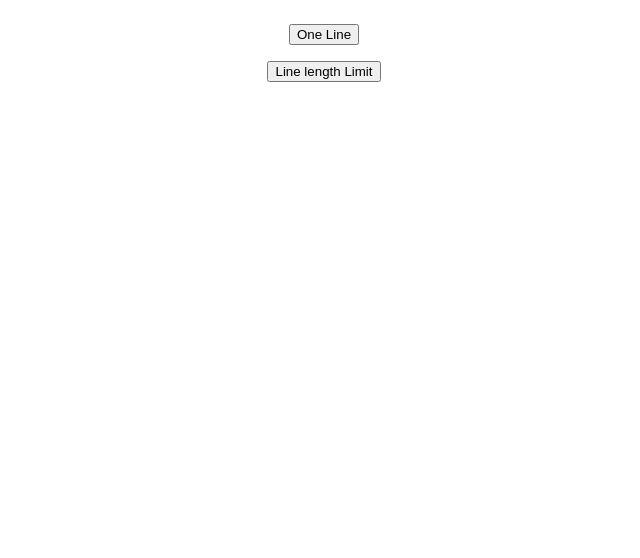
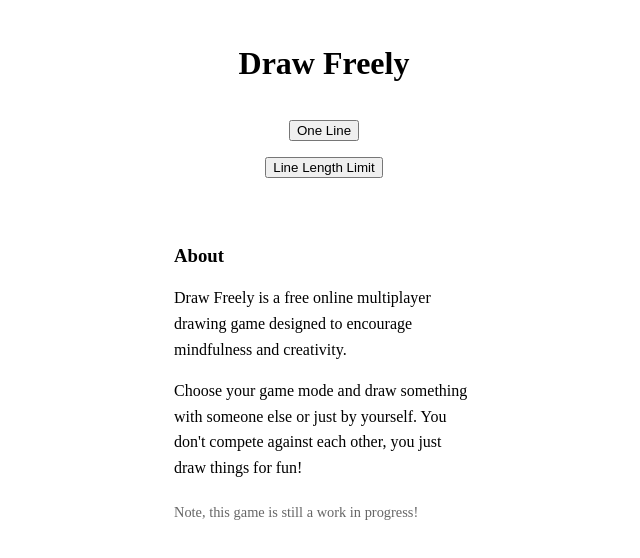
Before and after one commit to LivingLimes/draw-freely, a React (Create React App) app in the folder frontend/: page / in a window 1280 px wide. Shown: the top 558 px of the page, without its empty margins (316-956 px from the left). Built offline with nearby package versions, Linux system fonts and the light colour scheme; no server answers.

Commit message:
Add 'About' section to game frontend

```diff
--- a/frontend/src/App.css
+++ b/frontend/src/App.css
@@ -26,3 +26,28 @@
 .clear-button:hover {
   background-color: #dc2626;
 }
+
+.about-content {
+  text-align: left;
+  max-width: 300px;
+  margin: 0 auto;
+  padding: 2rem 1rem;
+}
+
+.about-content h2 {
+  margin-bottom: 8px;
+}
+
+.about-content p {
+  line-height: 1.6;
+  font-weight: 400;
+  margin: 1rem 0;
+  text-align: left;
+}
+
+.about-content aside {
+  font-size: 0.9em;
+  color: #666;
+  margin-top: 1.5rem;
+  text-align: left;
+}
--- a/frontend/src/App.tsx
+++ b/frontend/src/App.tsx
@@ -310,6 +310,7 @@ const App: React.FC = () => {
 
   return (
     <div className="drawing-container">
+      <h1>Draw Freely</h1>
       {shouldShowCanvas ? (
         <>
           <div>You've selected the '{gameMode}' game mode.</div>
@@ -332,12 +333,29 @@ const App: React.FC = () => {
         </>
       ) : (
         <>
-          <button onClick={() => selectGameMode(GameMode.OneLine)}>
-            One Line
-          </button>
-          <button onClick={() => selectGameMode(GameMode.LineLengthLimit)}>
-            Line length Limit
-          </button>
+          {(Object.keys(GameMode) as Array<keyof typeof GameMode>).map(
+            (enumKey) => {
+              return (
+                <button onClick={() => selectGameMode(GameMode[enumKey])}>
+                  {GameMode[enumKey]}
+                </button>
+              )
+            }
+          )}
+        <div className="about-content">
+          <h3>About</h3>
+          <p>
+            Draw Freely is a free online multiplayer drawing game designed to
+            encourage mindfulness and creativity.
+          </p>
+          <p>
+            Choose your game mode and draw something with someone else or just
+            by yourself. You don't compete against each other, you just draw things for fun!
+          </p>
+          <aside>
+            Note, this game is still a work in progress!
+          </aside>
+        </div>
         </>
       )}
     </div>
```
